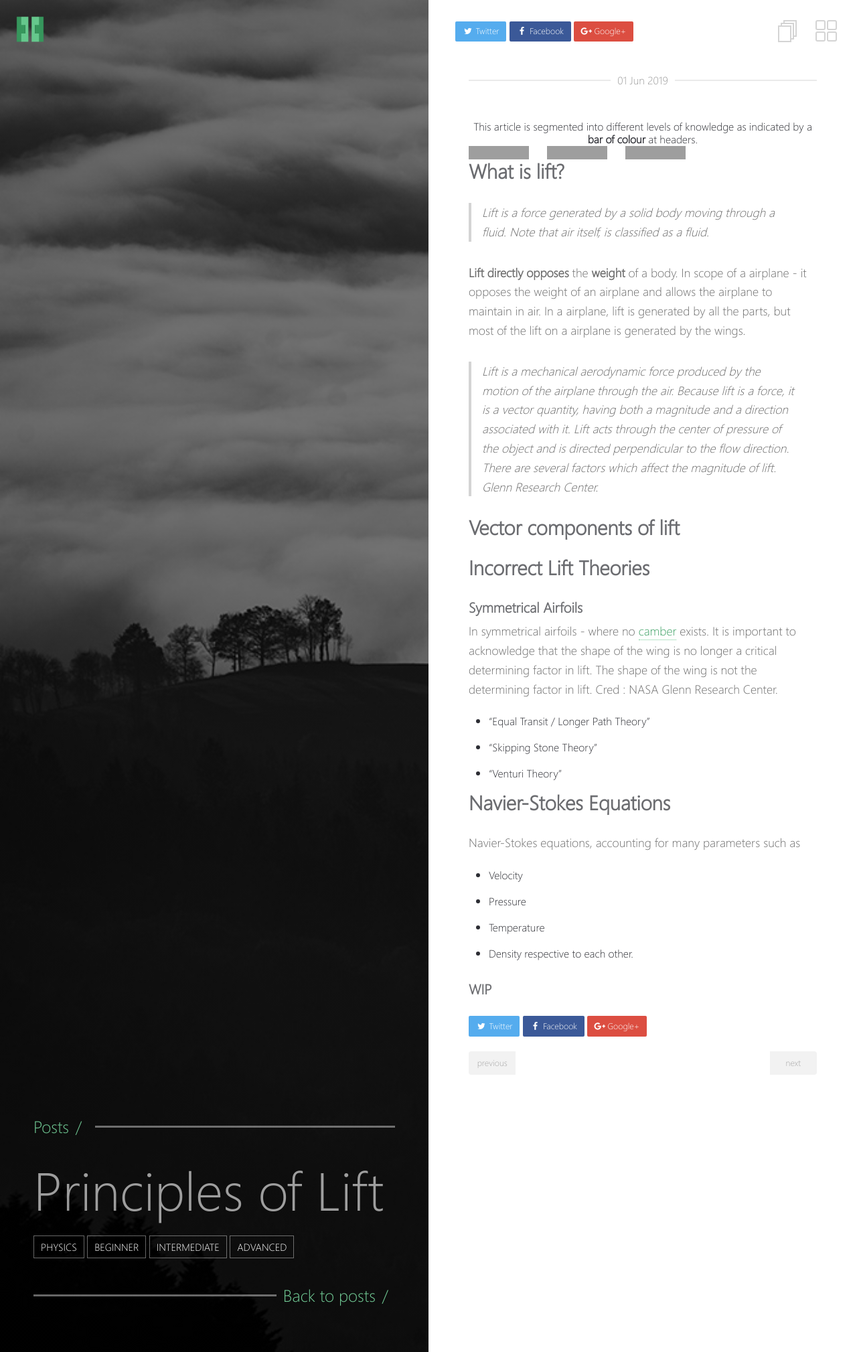
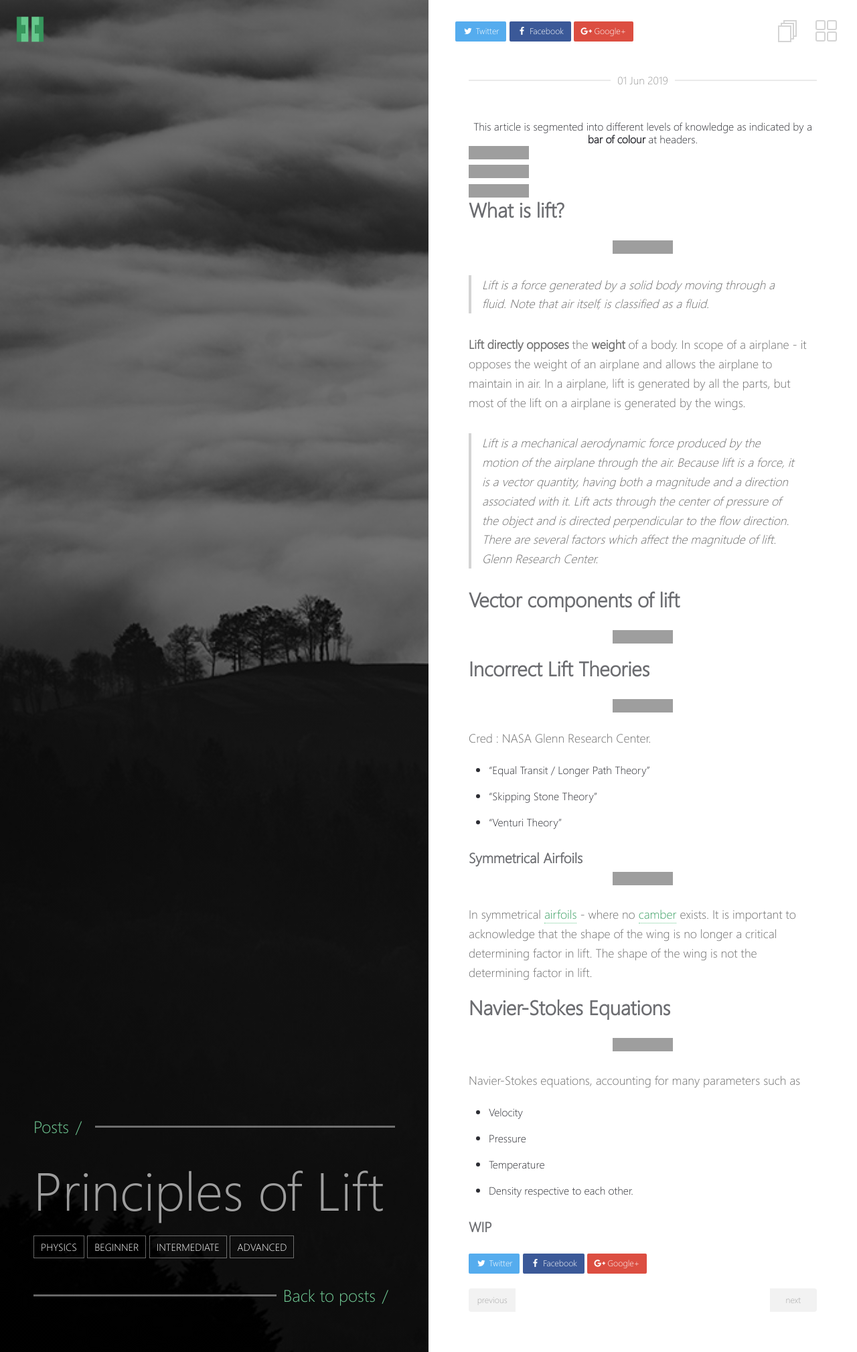
Before and after one commit to EXYZED/AerodynamicalCollective, a Jekyll site: the page built from _posts/2019-06-01-Principles-of-Lift.md, in a window 1280 px wide. Shown: the whole page at 67% size. Built offline with Jekyll 4.4.1, drawn with Linux system fonts in a browser that asks for light colours; some of the changed lines change nothing that is shown; grey boxes are pictures that could not be loaded.

Commit message:
changed content

```diff
--- a/_posts/2019-06-01-Principles-of-Lift.md
+++ b/_posts/2019-06-01-Principles-of-Lift.md
@@ -14,14 +14,12 @@ tag:
 <center> This article is segmented into different levels of knowledge as indicated by a <b>bar of colour</b> at headers.</center>
 
 
-![DifficultyIndicator](https://img.shields.io/badge/Level-Beginner-brightgreen.svg?style=for-the-badge){:.align-left}
-![DifficultyIndicator](https://img.shields.io/badge/Level-Intermediate-yellow.svg?style=for-the-badge){:.align-left}
-![DifficultyIndicator](https://img.shields.io/badge/Level-Advanced-red.svg?style=for-the-badge){:.align-left}
-
-
-
+![DifficultyIndicator](https://img.shields.io/badge/Level-Beginner-brightgreen.svg?style=for-the-badge){: .align-left}
+![DifficultyIndicator](https://img.shields.io/badge/Level-Intermediate-yellow.svg?style=for-the-badge){: .align-left}
+![DifficultyIndicator](https://img.shields.io/badge/Level-Advanced-red.svg?style=for-the-badge){: .align-left}
 
 ## What is lift?
+![DifficultyIndicator](https://img.shields.io/badge/Level-Beginner-brightgreen.svg?style=for-the-badge)
 > Lift is a force generated by a solid body moving through a fluid.
 Note that air itself, is classified as a fluid.
 
@@ -32,19 +30,24 @@ Note that air itself, is classified as a fluid.
 
 
 ## Vector components of lift
+![DifficultyIndicator](https://img.shields.io/badge/Level-Intermediate-yellow.svg?style=for-the-badge)
 
 ## Incorrect Lift Theories
+![DifficultyIndicator](https://img.shields.io/badge/Level-Intermediate-yellow.svg?style=for-the-badge)
 
-### Symmetrical Airfoils
-In symmetrical airfoils - where no <a href="https://aerodynamical-collective.com/2019/06/03/Disambiguation.html#Camber" target="_blank">camber</a> exists. It is important to acknowledge that the shape of the wing is no longer a critical determining factor in lift.
-The shape of the wing is not the determining factor in lift.
 Cred : NASA Glenn Research Center.
  * "Equal Transit / Longer Path Theory"
  * "Skipping Stone Theory"
  * "Venturi Theory"
 
+### Symmetrical Airfoils
+![DifficultyIndicator](https://img.shields.io/badge/Level-Intermediate-yellow.svg?style=for-the-badge)
+In symmetrical <a href="https://aerodynamical-collective.com/2019/06/03/Disambiguation.html#Airfoil" target="_blank">airfoils</a> - where no <a href="https://aerodynamical-collective.com/2019/06/03/Disambiguation.html#Camber" target="_blank">camber</a> exists. It is important to acknowledge that the shape of the wing is no longer a critical determining factor in lift.
+The shape of the wing is not the determining factor in lift.
+
+
 ## Navier-Stokes Equations
-
+![DifficultyIndicator](https://img.shields.io/badge/Level-Advanced-red.svg?style=for-the-badge)
 Navier-Stokes equations, accounting for many parameters such as
 * Velocity
 * Pressure
```
